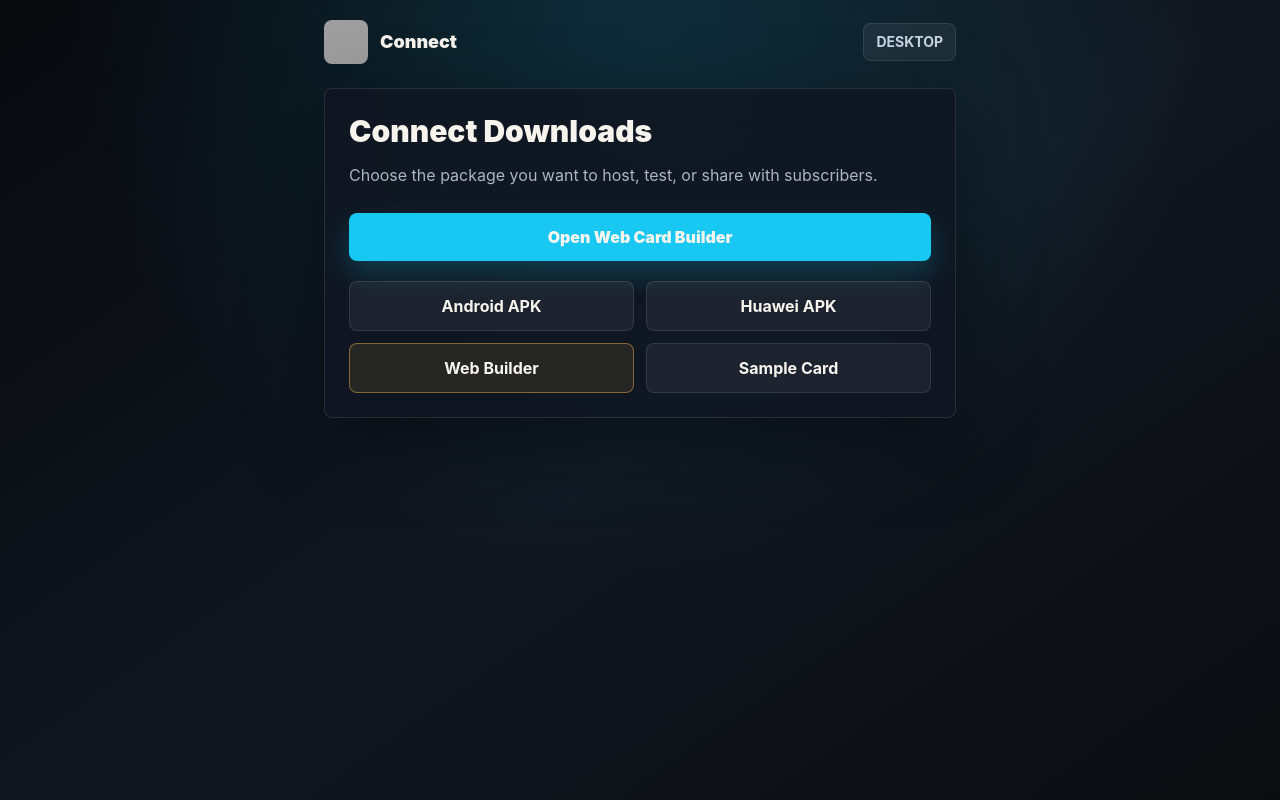
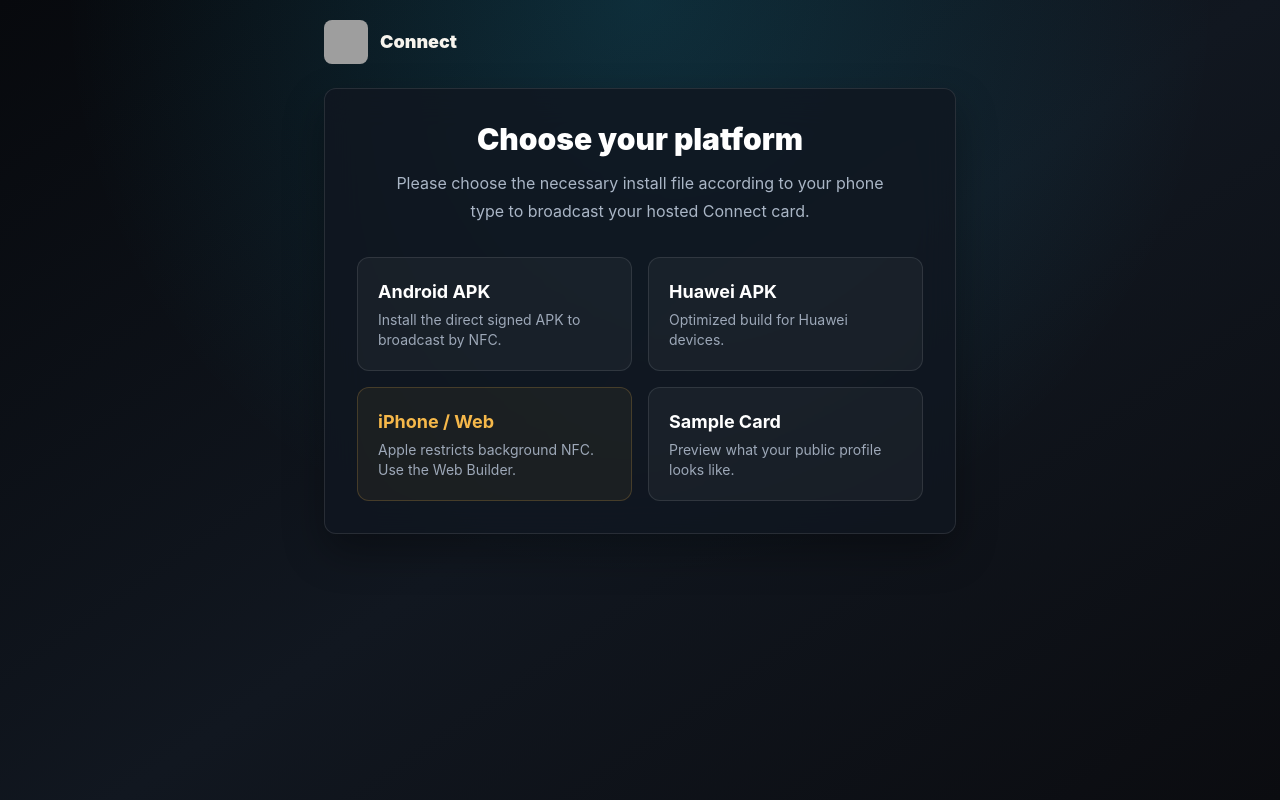
Before and after one commit to saffykyle-blip/Connect, a Next.js app: page /install in a window 1280 px wide. Built offline with nearby package versions, Linux system fonts and the light colour scheme; grey boxes are pictures that could not be loaded.

Commit message:
Update install screen to be generic

```diff
--- a/src/app/install/InstallChooser.tsx
+++ b/src/app/install/InstallChooser.tsx
@@ -1,98 +1,43 @@
 "use client";
 
 import Link from "next/link";
-import { useMemo, useState } from "react";
-
-type Platform = "ios" | "huawei" | "android" | "desktop";
-
-function detectPlatform(): Platform {
-  const userAgent = navigator.userAgent || "";
-  const platform = navigator.platform || "";
-  const isIos = /iPhone|iPad|iPod/i.test(userAgent) || (platform === "MacIntel" && navigator.maxTouchPoints > 1);
-  const isHuawei = /HUAWEI|HONOR|HarmonyOS/i.test(userAgent);
-  const isAndroid = /Android/i.test(userAgent);
-
-  if (isIos) return "ios";
-  if (isHuawei) return "huawei";
-  if (isAndroid) return "android";
-  return "desktop";
-}
-
-const primaryCopy = {
-  ios: {
-    title: "Connect for iPhone",
-    body: "Use the hosted card, QR, vCard, and Apple Wallet fallback. Native iPhone NFC broadcasting is restricted by Apple.",
-    cta: "Open Web Card Builder",
-    href: "/",
-  },
-  huawei: {
-    title: "Connect for Huawei",
-    body: "Install the direct signed APK. The Huawei build uses the same NFC broadcaster as Android.",
-    cta: "Download Huawei APK",
-    href: "/downloads/connect-huawei.apk",
-  },
-  android: {
-    title: "Connect for Android",
-    body: "Install the direct signed APK and broadcast your hosted Connect card by NFC.",
-    cta: "Download Android APK",
-    href: "/downloads/connect-android.apk",
-  },
-  desktop: {
-    title: "Connect Downloads",
-    body: "Choose the package you want to host, test, or share with subscribers.",
-    cta: "Open Web Card Builder",
-    href: "/",
-  },
-};
 
 export function InstallChooser() {
-  const [platform] = useState<Platform>(() => {
-    return typeof navigator === "undefined" ? "desktop" : detectPlatform();
-  });
-
-  const copy = useMemo(() => primaryCopy[platform], [platform]);
-  const primaryClassName = "mt-6 flex min-h-12 items-center justify-center rounded-lg bg-[#18c8f3] px-5 text-center font-black text-[#031016] shadow-[0_12px_28px_rgba(24,200,243,0.22)]";
-
   return (
     <main className="relative min-h-screen text-[#f7f4ed]">
-
       <div className="relative z-10 mx-auto flex min-h-screen w-full max-w-2xl flex-col px-5 py-5">
         <header className="mb-6 flex items-center justify-between gap-4">
           <Link className="flex items-center gap-3" href="/">
             <img src="/logo.jpg" alt="Connect" className="h-11 w-11 rounded-lg object-cover" />
             <span className="text-lg font-black">Connect</span>
           </Link>
-          <span className="rounded-lg border border-white/10 bg-white/[0.06] px-3 py-2 text-sm font-bold text-[#cbd6e4]">
-            {platform.toUpperCase()}
-          </span>
         </header>
 
-        <section className="rounded-lg border border-white/10 bg-[#101722]/90 p-6 shadow-[0_24px_80px_rgba(0,0,0,0.44)] backdrop-blur-xl">
-          <h1 className="text-3xl font-black tracking-normal">{copy.title}</h1>
-          <p className="mt-3 max-w-xl text-base leading-7 text-[#aab6c6]">{copy.body}</p>
+        <section className="shell-card p-8 text-center">
+          <h1 className="text-3xl font-black tracking-normal text-white">Choose your platform</h1>
+          <p className="mt-3 mx-auto max-w-lg text-base leading-7 text-[#aab6c6]">
+            Please choose the necessary install file according to your phone type to broadcast your hosted Connect card.
+          </p>
 
-          {copy.href.startsWith("/downloads") ? (
-            <a className={primaryClassName} href={copy.href}>
-              {copy.cta}
+          <div className="mt-8 grid gap-4 sm:grid-cols-2 text-left">
+            <a className="group rounded-xl border border-white/10 bg-white/[0.04] p-5 transition-colors hover:border-[#18c8f3]/50 hover:bg-white/[0.08]" href="/downloads/connect-android.apk">
+              <h3 className="text-lg font-bold text-white group-hover:text-[#18c8f3]">Android APK</h3>
+              <p className="mt-1 text-sm text-[#9da8b8]">Install the direct signed APK to broadcast by NFC.</p>
             </a>
-          ) : (
-            <Link className={primaryClassName} href={copy.href}>
-              {copy.cta}
+
+            <a className="group rounded-xl border border-white/10 bg-white/[0.04] p-5 transition-colors hover:border-[#18c8f3]/50 hover:bg-white/[0.08]" href="/downloads/connect-huawei.apk">
+              <h3 className="text-lg font-bold text-white group-hover:text-[#18c8f3]">Huawei APK</h3>
+              <p className="mt-1 text-sm text-[#9da8b8]">Optimized build for Huawei devices.</p>
+            </a>
+
+            <Link className="group rounded-xl border border-[#f6b84a]/20 bg-[#f6b84a]/5 p-5 transition-colors hover:border-[#f6b84a]/50 hover:bg-[#f6b84a]/10" href="/">
+              <h3 className="text-lg font-bold text-[#f6b84a]">iPhone / Web</h3>
+              <p className="mt-1 text-sm text-[#9da8b8]">Apple restricts background NFC. Use the Web Builder.</p>
             </Link>
-          )}
 
-          <div className="mt-5 grid gap-3 sm:grid-cols-2">
-            <a className="rounded-lg border border-white/10 bg-white/[0.06] px-4 py-3 text-center font-bold" href="/downloads/connect-android.apk">
-              Android APK
-            </a>
-            <a className="rounded-lg border border-white/10 bg-white/[0.06] px-4 py-3 text-center font-bold" href="/downloads/connect-huawei.apk">
-              Huawei APK
-            </a>
-            <Link className="rounded-lg border border-[#f6b84a]/45 bg-[#f6b84a]/10 px-4 py-3 text-center font-bold text-[#ffe4a6]" href="/">
-              Web Builder
-            </Link>
-            <Link className="rounded-lg border border-white/10 bg-white/[0.06] px-4 py-3 text-center font-bold" href="/card">
-              Sample Card
+            <Link className="group rounded-xl border border-white/10 bg-white/[0.04] p-5 transition-colors hover:border-white/30 hover:bg-white/[0.08]" href="/card">
+              <h3 className="text-lg font-bold text-white">Sample Card</h3>
+              <p className="mt-1 text-sm text-[#9da8b8]">Preview what your public profile looks like.</p>
             </Link>
           </div>
         </section>
```
